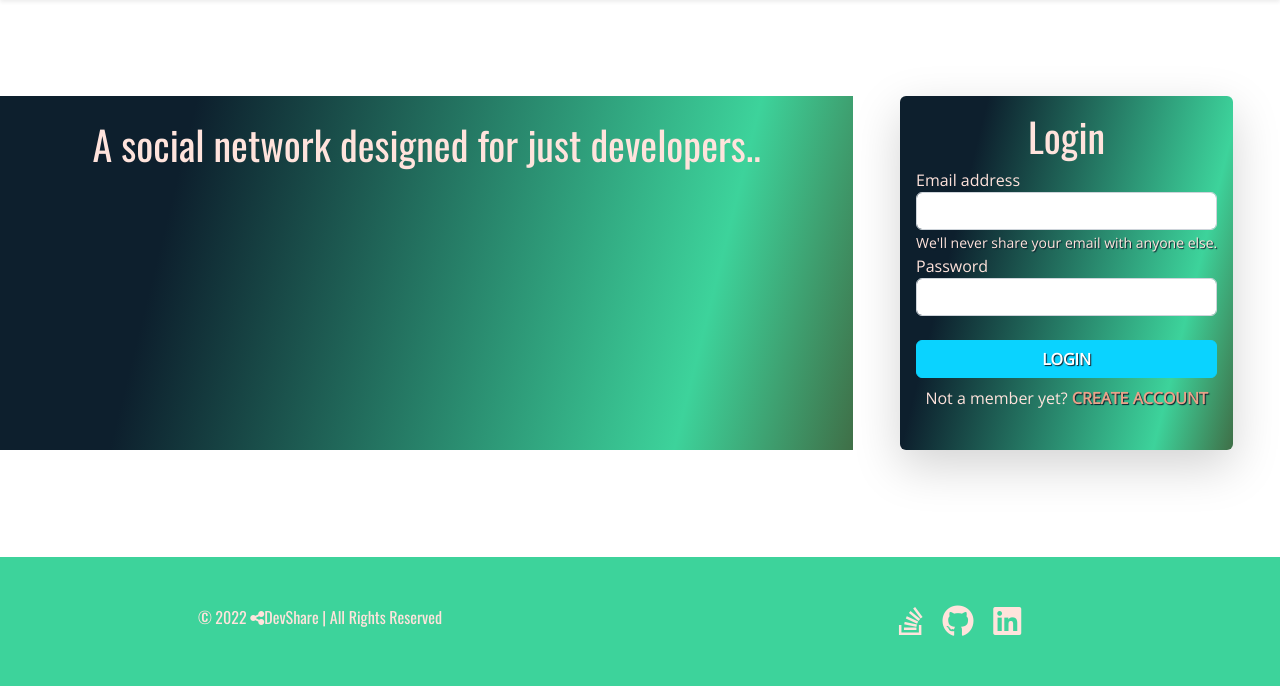
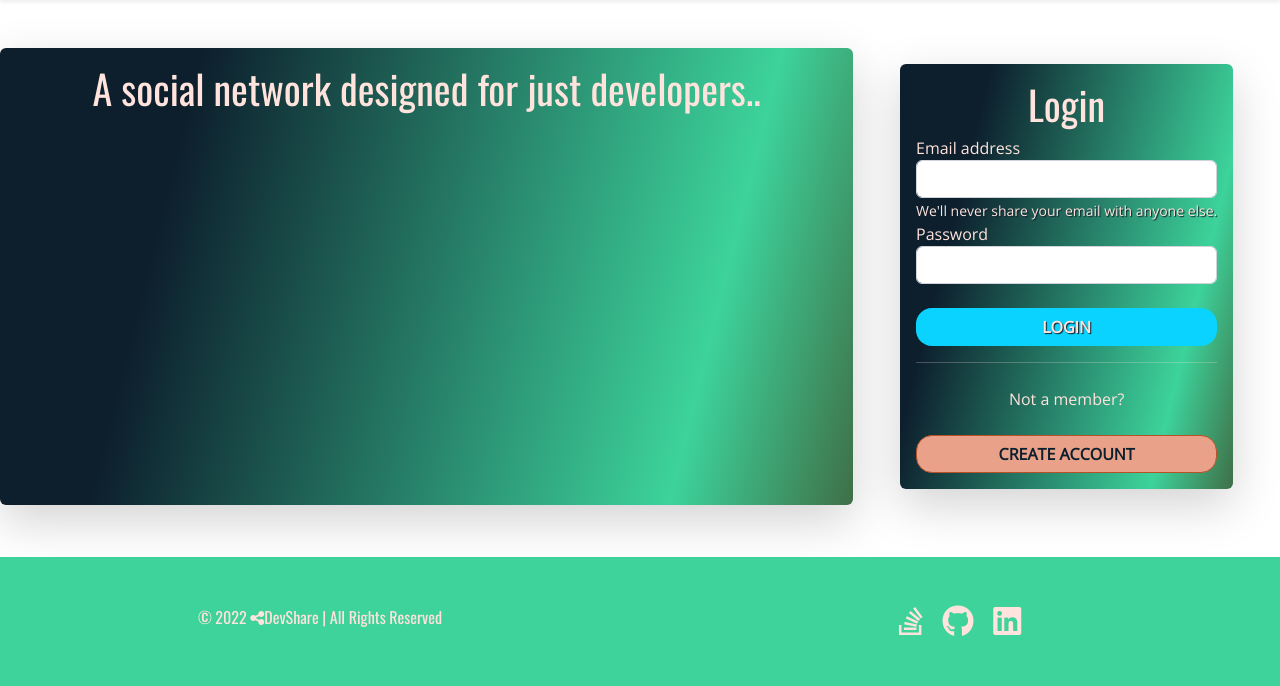
Before and after one commit to KristianColville1/dev-share, a Django app: page / in a window 1280 px wide. Shown: the part 114-800 px from the top of the page. Run offline with Django 3.2, Linux system fonts and the light colour scheme; some libraries are stand-ins or nearby versions.

Commit message:
Styled bootstrap nav collapse and added icons

```diff
--- a/home/templates/home/home.html
+++ b/home/templates/home/home.html
@@ -4,8 +4,8 @@
 <main class="home">
     <div class="container-fluid my-5">
         <div class="row">
-            <div class="col-md-6 col-lg-8 d-sm-none d-md-block home-left">
-                <div id="home-carousel" class="carousel slide shaded py-4 px-3 rounded text-center" data-ride="carousel">
+            <div class="col-md-6 col-lg-8 d-sm-none d-md-block home-left shadow-lg p-3 rounded">
+                <div id="home-carousel" class="carousel slide text-center" data-ride="carousel">
                     <div class="carousel-inner">
                       <div class="carousel-item active">
                           <h1>A social network designed for just developers..</h1>
@@ -19,7 +19,7 @@
                     </div>
                   </div>
             </div>
-            <div class="col-md-6 col-lg-4 float-right">
+            <div class="col-md-6 col-lg-4 my-3">
                 <form action="" class="shadow-lg p-3 rounded login-form mx-auto">
                     {% csrf_token %}
                     <h1 class="text-center">Login</h1>
@@ -34,9 +34,10 @@
                         <input type="password" class="form-control" id="exampleInputPassword1">
                     </div>
                     <br>
-                    <button type="submit" class="btn btn-primary text-uppercase btn--login w-100">Login</button>
-                    <p class="text-center py-2">Not a member yet?
-                        <a class="text-decoration-none sign-up text-uppercase">Create account</a></p>
+                    <button type="submit" class="btn text-uppercase btn--login w-100 rounded-4">Login</button>
+                    <hr >
+                    <p class="text-center py-2">Not a member?</p>
+                    <button type="button" class="btn text-decoration-none sign-up text-uppercase w-100 rounded-4">Create account</button>
                 </form>
             </div>
 
--- a/static/css/base.css
+++ b/static/css/base.css
@@ -61,6 +61,18 @@ a:hover {
     transition: color .3s ease-in-out;
 }
 
+.navbar-toggler {
+    border-color: var(--caribbean-green);
+}
+
+.navbar-toggler-icon {
+    font-size: 24px;
+    width: 32px;
+    height: 32px;
+    color: var(--caribbean-green);
+    background-image: none;
+}
+
 /**********************************************************Footer*/
 footer {
     color: var(--misty-rose);
@@ -103,17 +115,19 @@ footer a i:hover {
 }
 
 .btn--login {
+    color: var(--misty-rose);
     font-weight: 900;
     background-color: var(--vivid-sky-blue);
-    border-color: var(--vivid-sky-blue);
 }
+
 .sign-up {
-    color: var(--dark-salmon);
+    color: var(--rich-black-fogra-29);
     font-weight: 900;
+    background-color: var(--dark-salmon);
+    border-color: var(--rust);
 }
 
 .form-text,
-.btn--login,
-.sign-up {
+.btn--login {
     text-shadow: 1px 1px 1px var(--rich-black-fogra-29);
 }
--- a/templates/index.html
+++ b/templates/index.html
@@ -33,15 +33,18 @@
 </head>
 
 <body class="d-flex flex-column min-vh-100">
-  <nav class="container-fluid navbar navbar-expand-lg sticky-top shadow-sm p-3 mb-5">
+  <nav class="container-fluid navbar navbar-expand-lg sticky-top shadow-sm p-3">
     <a class="navbar-brand mx-3" href="{% url 'home' %}">
       <i class="fa-solid fa-share-nodes"></i> DevShare
     </a>
-    <button class="navbar-toggler mx-2" type="button" data-bs-toggle="collapse" data-bs-target="#navbarSupportedContent"
+    <button class="navbar-toggler mx-2 text-center" type="button" data-bs-toggle="collapse" data-bs-target="#navbarSupportedContent"
       aria-controls="navbarSupportedContent" aria-expanded="false" aria-label="Toggle navigation">
-      <span class="navbar-toggler-icon"></span>
+      <span class="navbar-toggler-icon">
+        <i class="fa-solid fa-bars"></i>
+        <i class="fa-solid fa-x d-none"></i>
+      </span>
     </button>
-    <div class="collapse navbar-collapse" id="navbarSupportedContent">
+    <div class="collapse navbar-collapse text-center" id="navbarSupportedContent">
       <ul class="navbar-nav w-100 justify-content-end mx-auto">
         {% if user.is_authenticated %}
         <li class="nav-item">
```
